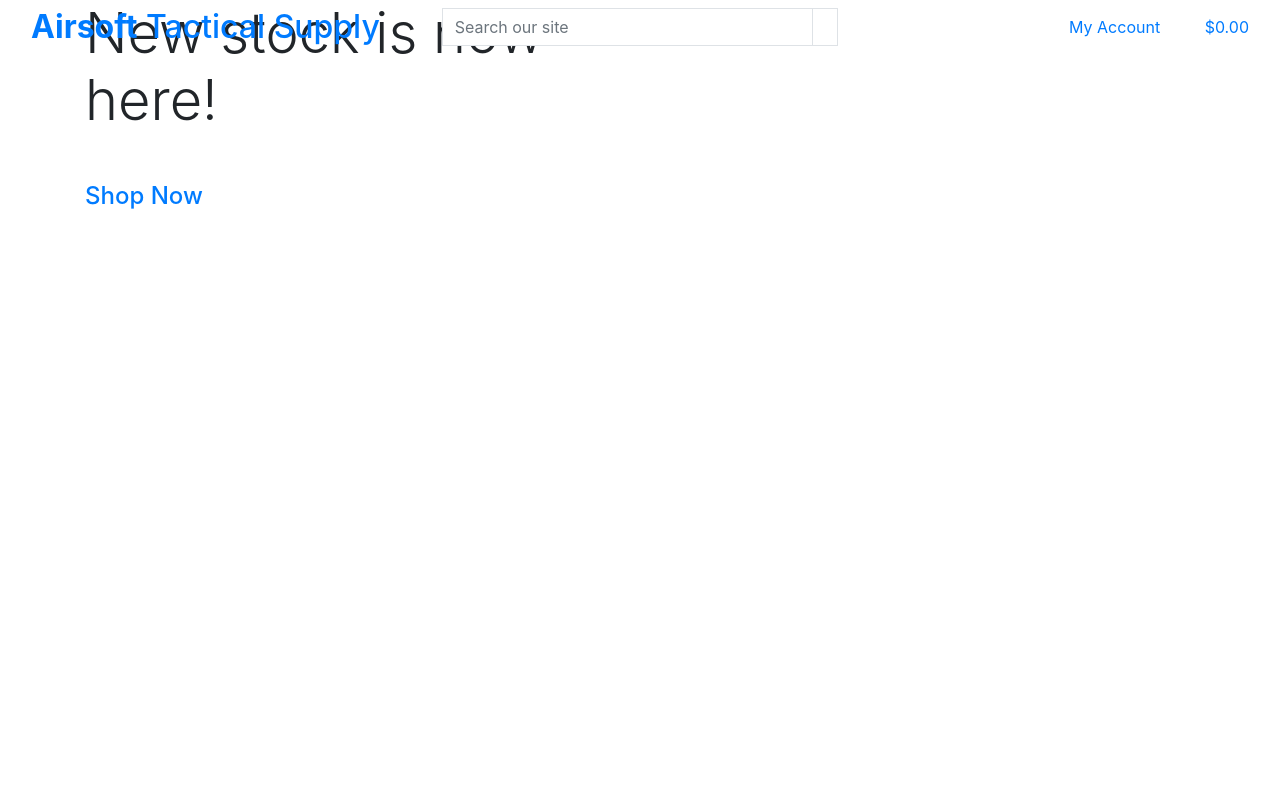
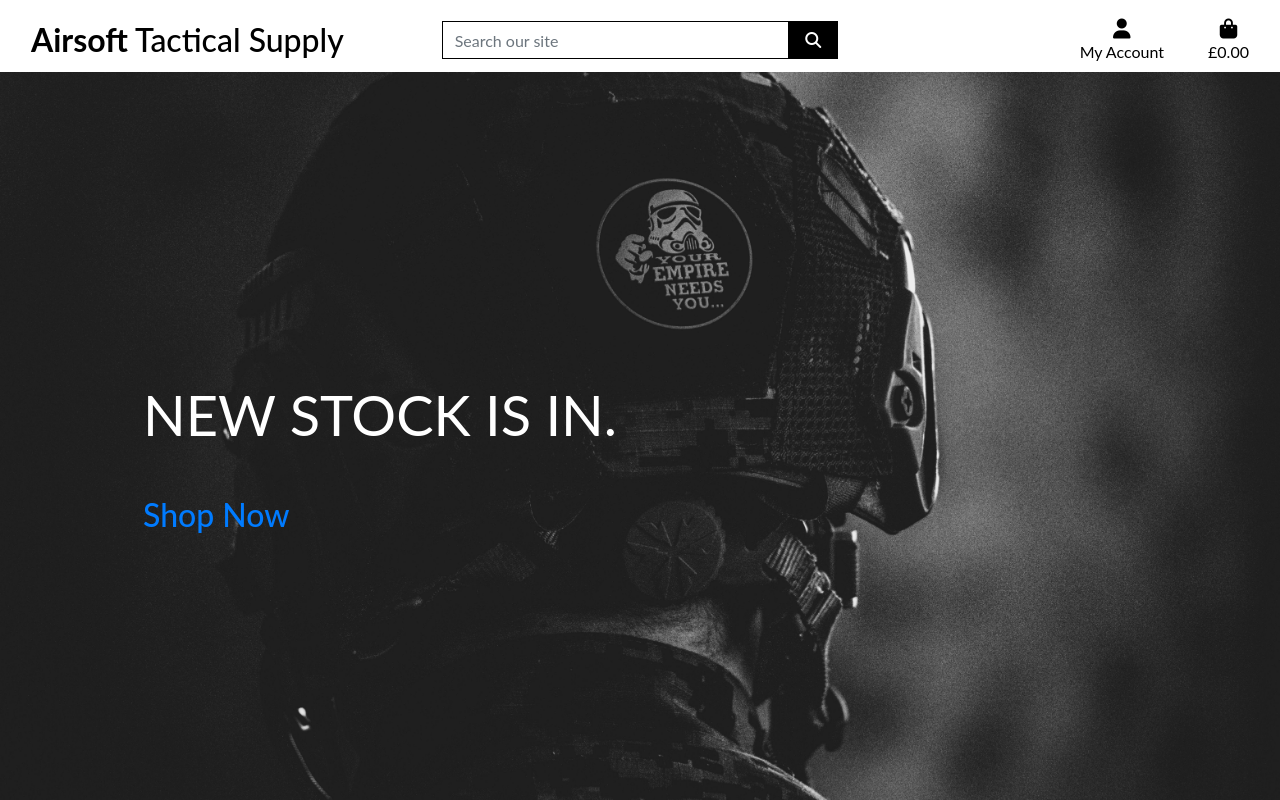
Before and after one commit to cjns/milestone-4-airsoft-tactical-supply, a Django app: page / in a window 1280 px wide. Run offline with Django 3.2, Linux system fonts and the light colour scheme; some libraries are stand-ins or nearby versions.

Commit message:
Update homepage header and CSS

```diff
--- a/airsoft_tactical_supply/settings.py
+++ b/airsoft_tactical_supply/settings.py
@@ -147,6 +147,10 @@ USE_TZ = True
 # https://docs.djangoproject.com/en/3.2/howto/static-files/
 
 STATIC_URL = '/static/'
+STATICFILES_DIRS = (os.path.join(BASE_DIR, 'static'),)
+
+MEDIA_URL = '/media/'
+MEDIA_ROOT = os.path.join(BASE_DIR, 'media')
 
 # Default primary key field type
 # https://docs.djangoproject.com/en/3.2/ref/settings/#default-auto-field
--- a/airsoft_tactical_supply/urls.py
+++ b/airsoft_tactical_supply/urls.py
@@ -15,9 +15,11 @@ Including another URLconf
 """
 from django.contrib import admin
 from django.urls import path, include
+from django.conf import settings
+from django.conf.urls.static import static
 
 urlpatterns = [
     path('admin/', admin.site.urls),
     path('accounts/', include('allauth.urls')),
     path('', include('home.urls')),
-]
+] + static(settings.MEDIA_URL, document_root=settings.MEDIA_ROOT)
--- a/home/templates/home/index.html
+++ b/home/templates/home/index.html
@@ -13,13 +13,13 @@
 <div class="container h-100">
     <div class="row h-100">
         <div class="col-7 col-md-6 my-auto">
-            <h1 class="display-4 logo-font text-black">
-                New stock is now here!
+            <h1 class="display-4 logo-font text-white">
+                New stock is in.
             </h1>
             <div class="my-5">
-                <h4>
+                <h2>
                     <a href="shop-now-button btn btn-lg rounded-0 text-uppercase py-3">Shop Now</a>
-                </h4>
+                </h2>
             </div>
         </div>
     </div>
--- /dev/null
+++ b/static/css/base.css
@@ -0,0 +1,91 @@
+html {
+    height: 100%;
+}
+
+body {
+    background: url('/media/daniel-jNl1EaMDfbk-unsplash.jpg') no-repeat center center fixed;
+    background-size: cover;
+    height: calc(100vh - 164px);
+    color: #555;
+    font-family: 'Lato';
+    background-color: black;
+}
+
+/* from Bulma */
+.icon {
+    align-items: center;
+    display: inline-flex;
+    justify-content: center;
+    height: 1.5rem;
+    width: 1.5rem;
+}
+
+.logo-font {
+    text-transform: uppercase;
+}
+
+.main-logo-link {
+    width: fit-content;
+}
+
+.shop-now-button {
+    background: black;
+    color: white;
+    min-width: 260px;
+}
+
+.btn-black {
+    background: black;
+    color: white;
+}
+
+.shop-now-button:hover,
+.shop-now-button:active,
+.shop-now-button:focus,
+.btn-black:hover,
+.btn-black:active,
+.btn-black:focus {
+    background: #222;
+    color: white;
+}
+
+.text-black {
+    color: #000 !important;
+}
+
+.border-black {
+    border: 1px solid black !important;
+}
+
+.text-white {
+    color: #fff !important;
+    font-weight: normal;
+}
+
+.border-white {
+    border: 1px solid #fff !important;
+}
+
+/* -------------------------------- Media Queries */
+
+/* Slightly larger container on xl screens */
+@media (min-width: 1200px) {
+  .container {
+    max-width: 80%;
+  }
+}
+
+/* fixed top navbar only on medium and up */
+@media (min-width: 992px) {
+    .fixed-top-desktop-only {
+        position: fixed;
+        top: 0;
+        right: 0;
+        left: 0;
+        z-index: 1030;
+    }
+
+    .header-container {
+        padding-top: 164px;
+    }
+}
--- a/templates/base.html
+++ b/templates/base.html
@@ -18,12 +18,16 @@
     {% block corecss %}
     <!-- Bootstrap CSS -->
     <link rel="stylesheet" href="https://cdn.jsdelivr.net/npm/bootstrap@4.6.2/dist/css/bootstrap.min.css" integrity="sha384-xOolHFLEh07PJGoPkLv1IbcEPTNtaed2xpHsD9ESMhqIYd0nLMwNLD69Npy4HI+N" crossorigin="anonymous">
+    <!-- CSS -->
+    <link rel="stylesheet" href="{% static 'css/base.css' %}">
     {% endblock %}
 
     {% block extra_css %}
     {% endblock %}
 
     {% block corejs %}
+    <!-- Font Awesome -->
+    <script src="https://kit.fontawesome.com/c4337c00d0.js" crossorigin="anonymous"></script>
     <!-- jQuery, Popper, and Bootstrap JS -->
     <script src="https://cdn.jsdelivr.net/npm/jquery@3.5.1/dist/jquery.min.js" integrity="sha256-9/aliU8dGd2tb6OSsuzixeV4y/faTqgFtohetphbbj0=" crossorigin="anonymous"></script>
     <script src="https://cdn.jsdelivr.net/npm/bootstrap@4.6.2/dist/js/bootstrap.bundle.min.js" integrity="sha384-Fy6S3B9q64WdZWQUiU+q4/2Lc9npb8tCaSX9FK7E8HnRr0Jz8D6OP9dO5Vg3Q9ct" crossorigin="anonymous"></script>
@@ -37,7 +41,7 @@
 
 <body>
     <header class="container-fluid fixed-top">
-        <div class="row">
+        <div id="topnav" class="row bg-white pt-lg-2 d-none d-lg-flex">
             <div class="col-12 col-lg-4 my-auto py-1 py-lg-0 text-center text-lg-left">
                 <a href="{% url 'home' %}" class="nav-link main-logo-link">
                     <h2 class="logon-font text-black my-0"><strong>Airsoft</strong> Tactical Supply</h2>
@@ -46,9 +50,9 @@
             <div class="col-12 col-lg-4 my-auto py-1 py-lg-0">
                 <form method="GET" action="">
                     <div class="input-group w-100">
-                        <input type="text" class="form-control border border-black rounded-0" name="q" placeholder="Search our site">
+                        <input type="text" class="form-control border border-black rounded-0" name="q" placeholder="Search our site" aria-label="Search our site">
                         <div class="input-group-append">
-                            <button class="form-control btn btn-black border border-black rounded-0" type="submit">
+                            <button class="form-control btn btn-black border border-black rounded-0" type="submit" aria-label="Submit search">
                                 <span class="icon">
                                     <i class="fas fa-search"></i>
                                 </span>
@@ -88,7 +92,7 @@
                                     {% if grand_total %}
                                         ${{ grand_total|floatformat:2 }}
                                     {% else %}
-                                        $0.00
+                                        £0.00
                                     {% endif %}
                                 </p>
                             </div>
```
Also changed, not shown: README.md, media/daniel-jNl1EaMDfbk-unsplash.jpg (added).
